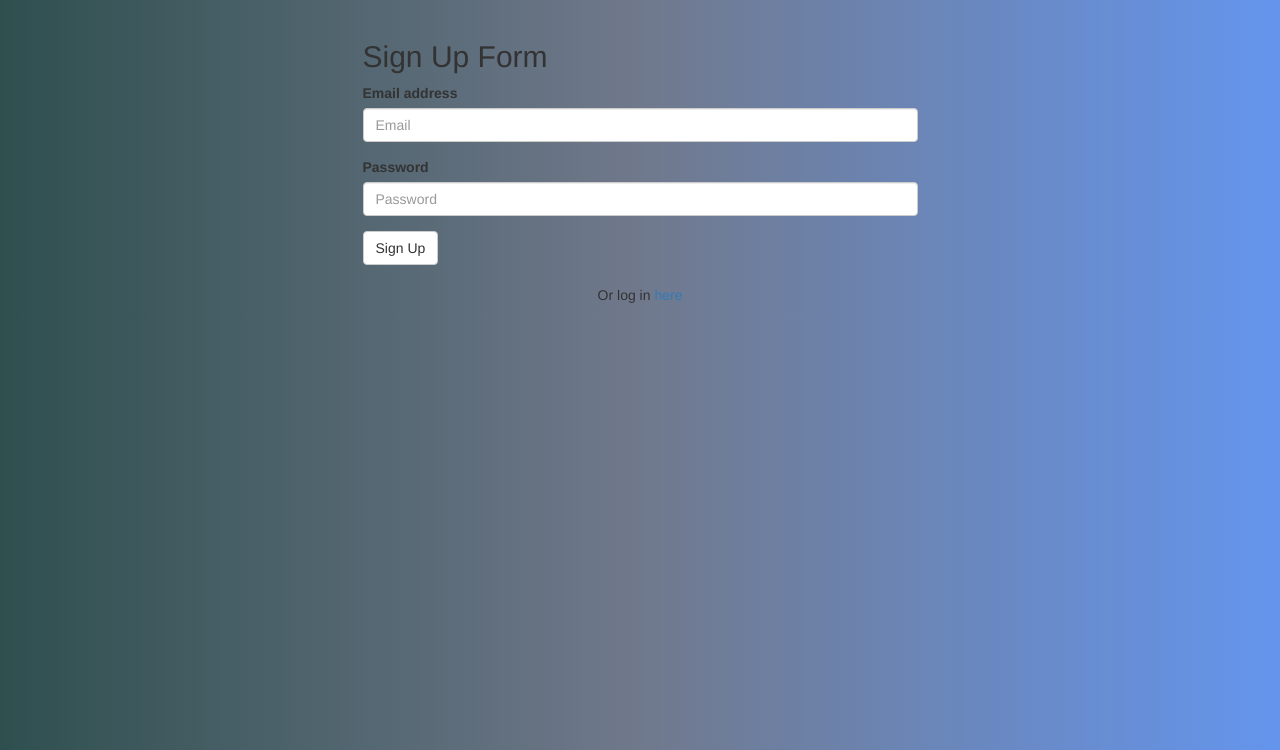
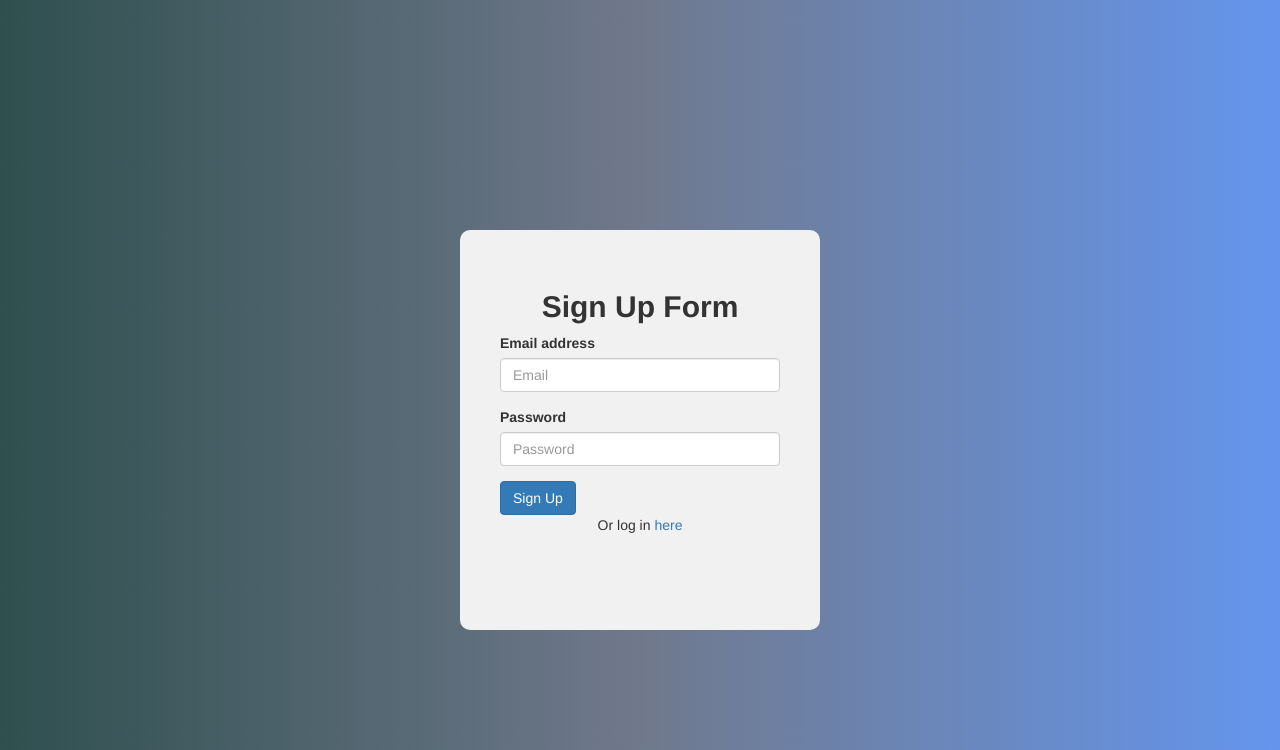
Before and after one commit to TomOverland/Ticket-Tracker, a Node server app: page /signup in a window 1280 px wide. Shown: the part 50-800 px from the top of the page. Run offline with Node 20, Linux system fonts and the light colour scheme; some libraries are stand-ins or nearby versions.

Commit message:
styled signup.hbrs, removed logout btn

```diff
--- a/views/analyticsview.handlebars
+++ b/views/analyticsview.handlebars
@@ -12,7 +12,7 @@
         <li class="nav-item">
             <a class="nav-link" href="/analytics">Analytics</a></li>
     </ul>
-    <button type="button" class="btn btn-dark ml-auto">Logout</button>
+
 </nav>
 <div class="container-fluid" id="main">
     <div class="card mb-3">
--- a/views/layouts/main.handlebars
+++ b/views/layouts/main.handlebars
@@ -48,7 +48,7 @@
     <li class="nav-item">
       <a class="nav-link" href="/analytics">Analytics</a></li>
   </ul>
-  <button type="button" class="btn btn-dark ml-auto">Logout</button>
+
 </nav>
 
 
--- a/views/signup.handlebars
+++ b/views/signup.handlebars
@@ -7,8 +7,9 @@
 <div class="container">
     <div class="row">
         <div class="col-md-6 col-md-offset-3">
-            <h2>Sign Up Form</h2>
-            <form class="signup">
+
+            <form class="login">
+                <h2>Sign Up Form</h2>
                 <div class="form-group">
                     <label for="exampleInputEmail1">Email address</label>
                     <input type="email" class="form-control" id="email-input" placeholder="Email">
@@ -21,10 +22,11 @@
                     <span class="glyphicon glyphicon-exclamation-sign" aria-hidden="true"></span>
                     <span class="sr-only">Error:</span> <span class="msg"></span>
                 </div>
-                <button type="submit" class="btn btn-default">Sign Up</button>
+                <button type="submit" class="btn btn-default btn-primary">Sign Up</button>
+                <br />
+                <p>Or log in <a href="/">here</a></p>
             </form>
-            <br />
-            <p>Or log in <a href="/login">here</a></p>
+
         </div>
     </div>
 </div>
```
